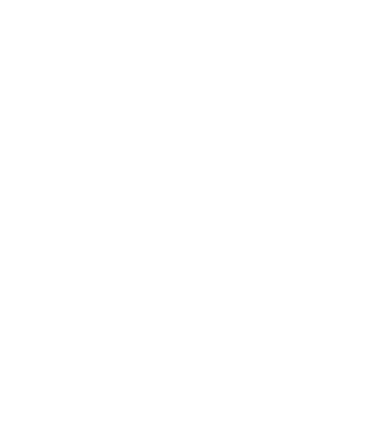
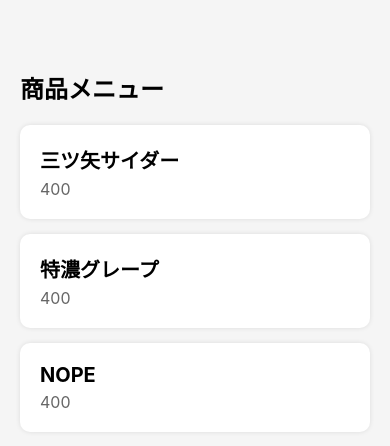
Before and after one commit to pingpong-pinq/POS, a React Native app in the folder pos-frontend/: screen / in a window 390 px wide. Shown: the top 446 px of the page. Built offline with nearby package versions, Linux system fonts and the light colour scheme.

Commit message:
made buttons

```diff
--- a/pos-frontend/App.tsx
+++ b/pos-frontend/App.tsx
@@ -11,12 +11,32 @@
   item:MenuItem;
   quantity:number;
 };
-export default function App(){
   const MENU_DATA: MenuItem[]=[
     {id:1,name:"三ツ矢サイダー",price:400},
     {id:2,name:"特濃グレープ",price:400},
     {id:3, name:"NOPE",price:400}
-
   ];
-  const [cart,setCart]=useState<CartItem[]>([]);
+export default function App(){
+  return (
+    <View style={styles.container}>
+      <View style={styles.menuSection}>
+        <Text style={styles.headerTitle}>商品メニュー</Text>
+        {MENU_DATA.map((item)=>(
+          <TouchableOpacity key={item.id} style={styles.itemButton}>
+            <Text style={styles.itemText}>{item.name}</Text>
+            <Text style={styles.priceText}>{item.price}</Text>
+          </TouchableOpacity>
+        )
+        )}
+      </View>
+    </View>
+  );
 }
+const styles = StyleSheet.create({
+  container: { flex: 1, flexDirection: 'row', backgroundColor: '#f5f5f5', paddingTop: 50 },
+  menuSection: { flex: 2, padding: 20 },
+  headerTitle: { fontSize: 24, fontWeight: 'bold', marginBottom: 20 },
+  itemButton: { backgroundColor: '#fff', padding: 20, marginBottom: 15, borderRadius: 10, shadowColor: '#000', shadowOpacity: 0.1, shadowRadius: 5, elevation: 3 },
+  itemText: { fontSize: 20, fontWeight: 'bold' },
+  priceText: { fontSize: 16, color: '#666', marginTop: 5 },
+});
--- a/pos-frontend/app.json
+++ b/pos-frontend/app.json
@@ -19,6 +19,9 @@
     },
     "web": {
       "favicon": "./assets/favicon.png"
-    }
+    },
+    "plugins": [
+      "expo-status-bar"
+    ]
   }
 }
```
Also changed, not shown: pos-frontend/package.json (+7 -4 lines), 1 other file (tests, documents, lock files or other folders).
